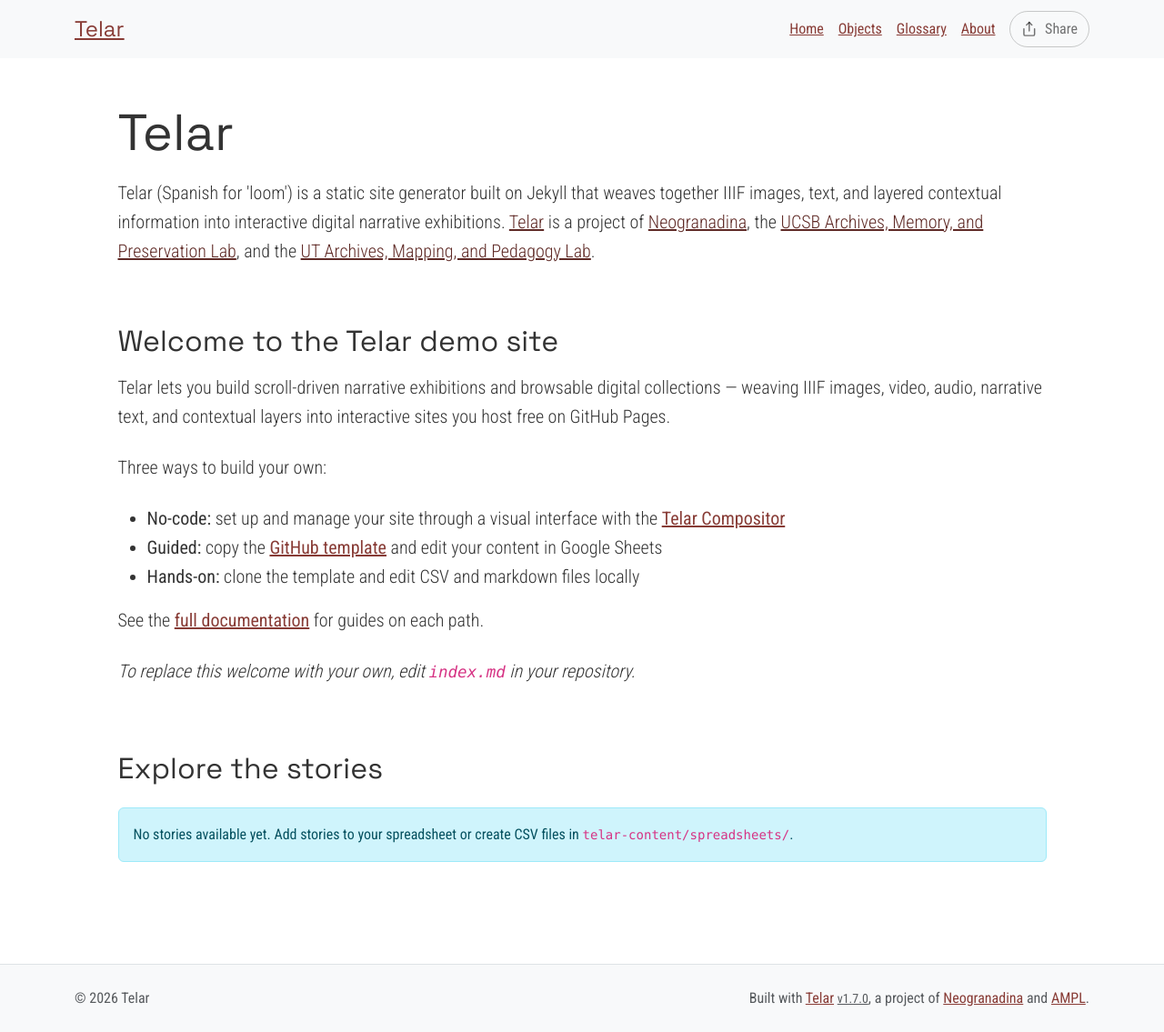
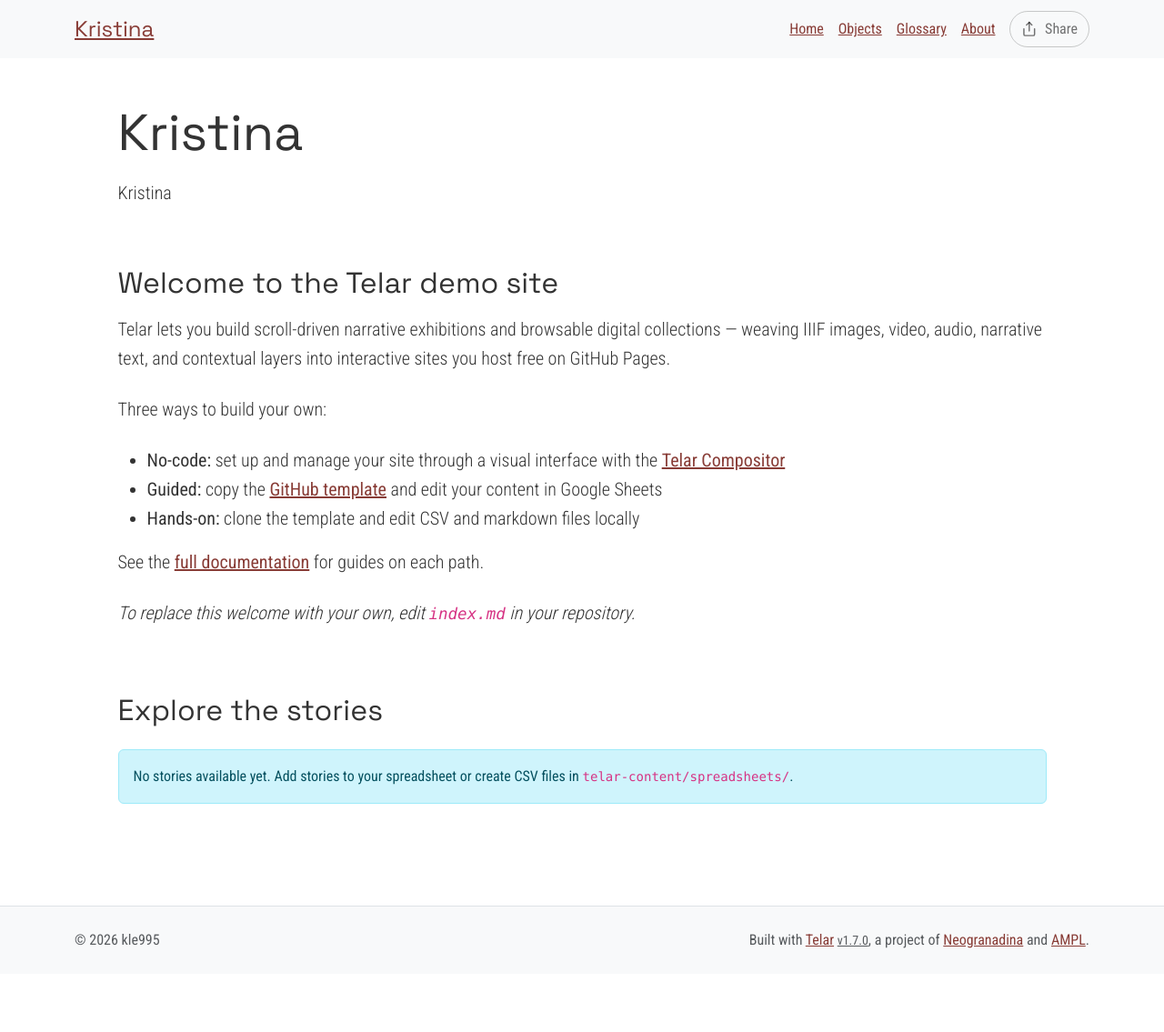
Before and after one commit to kle995/kristina, a Jekyll site: the page built from index.md, in a window 1280 px wide. Shown: the whole page at 91% size. Built offline with Jekyll 4.4.1, drawn with Linux system fonts in a browser that asks for light colours; after the commit the page ends 1071 px from its top, so only the background shows below that.

Commit message:
Set up site configuration and starter content

```diff
--- a/_config.yml
+++ b/_config.yml
@@ -2,11 +2,11 @@
 # https://telar.org
 
 # Site Settings
-title: "Telar"
-description: "Telar (Spanish for 'loom') is a static site generator built on Jekyll that weaves together IIIF images, text, and layered contextual information into interactive digital narrative exhibitions. <a href='https://github.com/UCSB-AMPLab/telar'>Telar</a> is a project of <a href='https://neogranadina.org'>Neogranadina</a>, the <a href='https://ampl.clair.ucsb.edu/'>UCSB Archives, Memory, and Preservation Lab</a>, and the <a href='https://liberalarts.utexas.edu/history/'>UT Archives, Mapping, and Pedagogy Lab</a>."
-url: "https://ampl.clair.ucsb.edu"
-baseurl: "/telar"
-author: ""
+title: "Kristina"
+description: "Kristina"
+url: "https://kle995.github.io"
+baseurl: "/kristina"
+author: "kle995"
 email: ""
 telar_theme: "trama" # Options: trama, paisajes, neogranadina, santa-barbara, austin, or custom
 logo: ""
@@ -18,7 +18,7 @@
   show_on_homepage: true # Set to false to hide stories section from homepage (stories still accessible via direct URL)
   show_story_steps: true # Set to false to hide "Step X" overlay in stories
   show_object_credits: true # Set to true to display object credits badge (bottom-left corner, dismissable)
-  include_demo_content: true # Fetch demo stories from content.telar.org. Switch this off to hide demo stories and their content.
+  include_demo_content: false # Fetch demo stories from content.telar.org. Switch this off to hide demo stories and their content.
 
 # Collection Interface Settings
 collection_interface:
@@ -45,7 +45,7 @@
 #    - If using GitHub Pages: GitHub Actions will automatically discover tab GIDs and fetch CSVs
 #    - If running locally: Run `python3 scripts/fetch_google_sheets.py` before building
 google_sheets:
-  enabled: true
+  enabled: false
   published_url: "https://docs.google.com/spreadsheets/d/e/2PACX-1vT9eeRoyQCr1j-1uDaWBm-rgZNXtn9A-mepL0I4dqDTx2-E_6gbVD-8x0DYDVhppiAzrFpd20_9cr3z/pubhtml"
 
 #
--- a/telar-content/spreadsheets/glossary.csv
+++ b/telar-content/spreadsheets/glossary.csv
@@ -2,6 +2,4 @@
 id_término,titulo,definición
 # Make it lower-case and avoid spaces.,# Please provide a title — this is required.,"Panel content: write text here, paste markdown, or the name of an .md file in /components/texts/glossary/ (the .md extension is required)"
 # Escríbelo en minúsculas y sin espacios.,# Incluye un título: este campo es obligatorio.,"Contenido del panel: escribe texto aquí, pega markdown, o indica un archivo archivo .md en /components/texts/glossary/ (la extensión .md es obligatoria)"
-telar,Telar,"Telar (Spanish for 'loom') is a minimal-computing framework that weaves together IIIF images, audio, video, and texts to create layered visual narratives for digital scholarship, public exhibitions, community storytelling, and classroom projects. Learn more at [Telar.org](https://telar.org)
-
-Telar es un marco de computación mínima que entreteje imágenes IIIF, audio, video y textos en narrativas visuales por capas para humanidades digitales, exposiciones públicas, narrativa comunitaria y proyectos en el salón de clase. Aprende más en [Telar.org](https://telar.org)"
+telar,Telar,"Telar (Spanish for 'loom') is a minimal-computing framework that weaves together IIIF images, audio, video, and texts to create layered visual narratives for digital scholarship, public exhibitions, community storytelling, and classroom projects. Learn more at [Telar.org](https://telar.org)"
--- a/telar-content/spreadsheets/plantilla_en_blanco.csv
+++ /dev/null
@@ -1,5 +0,0 @@
-paso,objeto,página,x,y,zoom,inicio_clip,fin_clip,bucle,texto_alt,pregunta,respuesta,boton_capa1,contenido_capa1,boton_capa2,contenido_capa2
-#,id_objeto de la pestaña objetos / objects,para objetos con múltiples páginas,Posición horizontal 0-1 (0.5 = centro),Posición vertical 0-1 (0.5 = centro),1.0 = imagen completa,"Tiempo de inicio para clips de video/audio, ej. ""1:30"" (m:ss) o ""90"" (segundos)",Tiempo de fin para clips de video/audio,sí para repetir el clip (loop),"Describe lo que se ve en esta vista ampliada para lectores de pantalla. Si se deja vacío, se usa la descripción de imagen del objeto.",Encabezado para este paso,Texto breve de 1-2 oraciones,"Texto opcional del botón (predeterminado: ""Saber más"")","Contenido del panel: escribe texto aquí, pega markdown, o indica ruta a archivo .md (ej. tu-historia/archivo.md)","Texto opcional del segundo botón (predeterminado: ""Profundizar más"")","Segundo panel: escribe texto aquí, pega markdown, o indica ruta a archivo .md"
-1,telar-placeholder,,,,,,,,,pregunta,respuesta,,,,
-2,telar-placeholder,,,,,,,,,pregunta,respuesta,,,,
-3,telar-placeholder,,,,,,,,,pregunta,respuesta,,,,
--- a/telar-content/spreadsheets/project.csv
+++ b/telar-content/spreadsheets/project.csv
@@ -3,4 +3,3 @@
 #,# Must match the tab name exactly. Use lowercase letters and hyphens (e.g. allegorical-woman),Story title,Optional subtitle,Optional attribution (supports markdown),"If ""yes"", then users will need the key you set in _config.yml to access this story."
 #,# Debe coincidir con el nombre de la pestaña exactamente. Usa letras minúsculas y guiones (p. ej. mujer-alegorica),Título de la historia,Subtítulo opcional,Atribución opcional (admite markdown),"Si ""sí"", los usuarios deberán utilizar la clave que fijes en _config.yml"
 1,blank_template,replace me with your title,,,FALSE
-2,plantilla_en_blanco,reemplázame con tu título,,,FALSE
```
Also changed, not shown: telar-content/texts/stories/plantilla_en_blanco/ejemplo-panel.md (deleted, +0 -9 lines).
